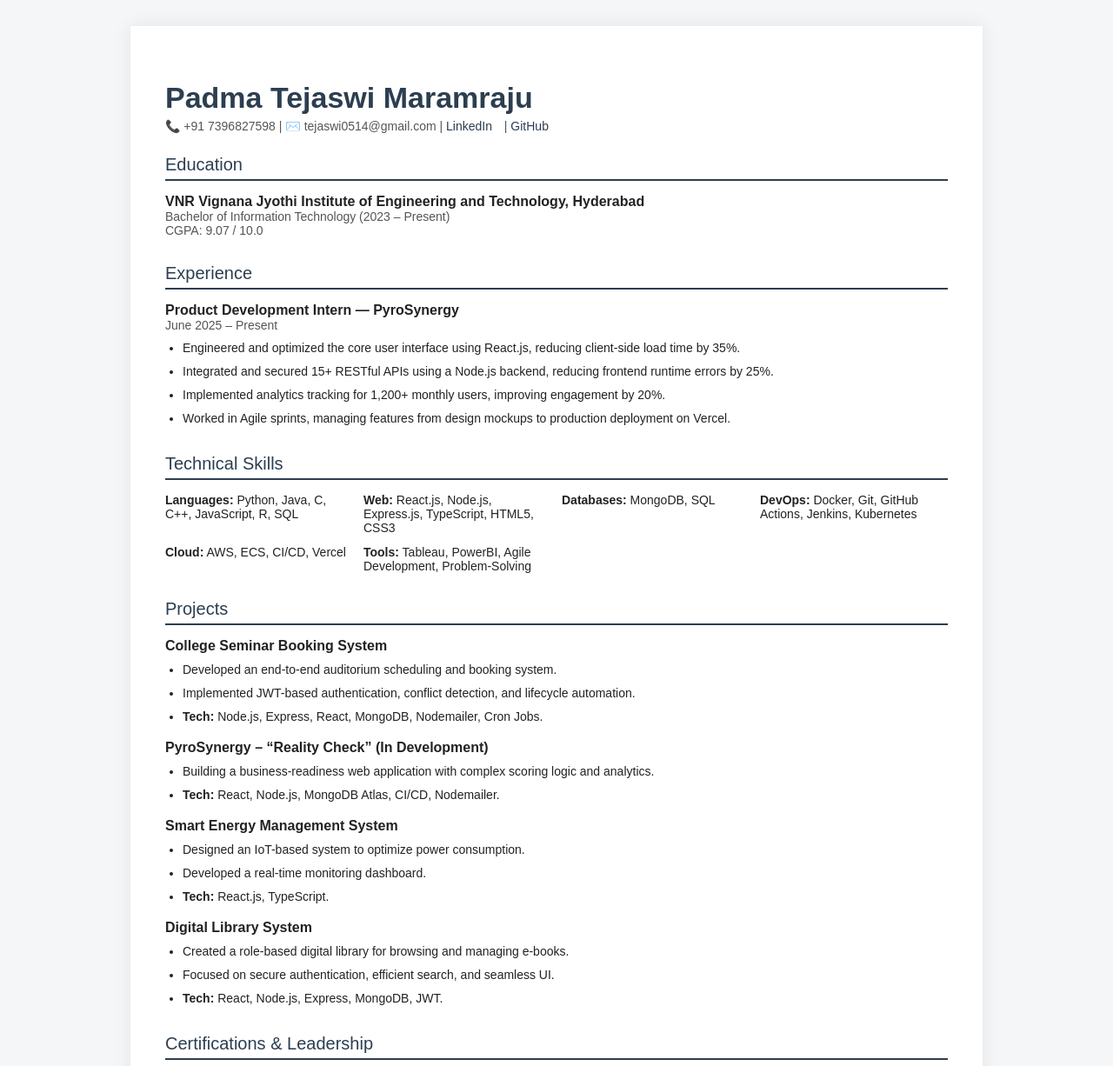
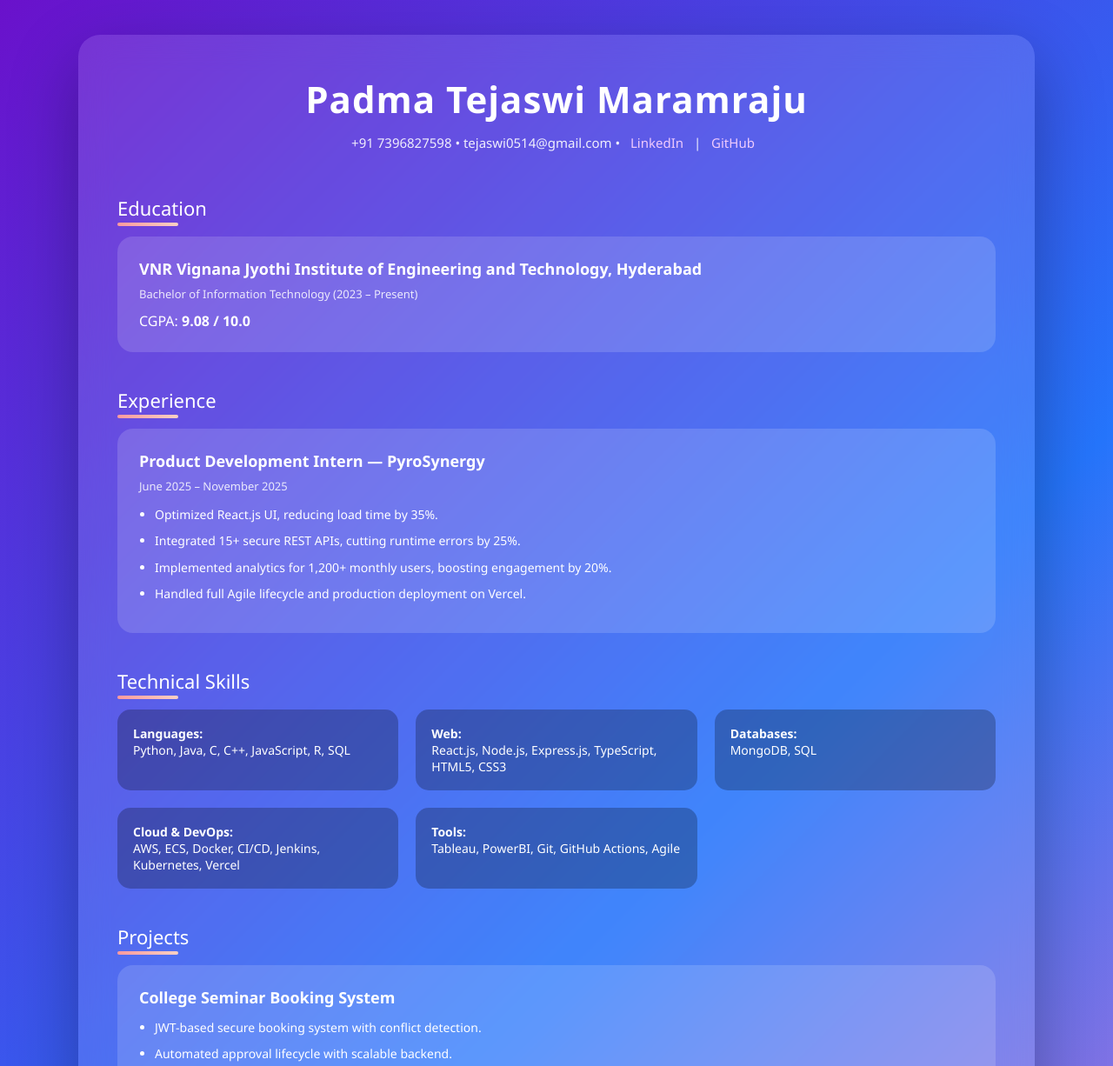
Before and after one commit to tejaswi060514/padma-website, a plain HTML site: page public/index.html in a window 1280 px wide. Shown: the top 1226 px of the page at 87% size. Drawn offline with Linux system fonts and the light colour scheme.

Commit message:
changed resume

```diff
--- a/public/index.html
+++ b/public/index.html
@@ -3,87 +3,136 @@
 <head>
 <meta charset="UTF-8">
 <meta name="viewport" content="width=device-width, initial-scale=1.0">
-    <title>Padma Tejaswi Maramraju | Resume</title>
+<title>Padma Tejaswi Maramraju | Profile Resume</title>
 
 <style>
+:root {
+  --primary: #6a11cb;
+  --secondary: #2575fc;
+  --accent: #ff6ec4;
+  --dark: #1e1e2f;
+  --light: #ffffff;
+}
+
+* {
+  box-sizing: border-box;
+  margin: 0;
+  padding: 0;
+}
+
 body {
-            margin: 0;
-            font-family: Arial, Helvetica, sans-serif;
-            background: #f4f6f8;
-            color: #222;
+  font-family: "Segoe UI", sans-serif;
+  background: linear-gradient(135deg, var(--primary), var(--secondary), var(--accent));
+  min-height: 100vh;
+  padding: 40px 20px;
 }
 
 .container {
-            max-width: 900px;
-            margin: 30px auto;
-            background: #ffffff;
-            padding: 40px;
-            box-shadow: 0 0 20px rgba(0,0,0,0.08);
+  max-width: 1100px;
+  margin: auto;
+  background: rgba(255, 255, 255, 0.12);
+  backdrop-filter: blur(18px);
+  border-radius: 25px;
+  padding: 45px;
+  color: var(--light);
+  box-shadow: 0 30px 80px rgba(0,0,0,0.3);
 }
 
-        h1 {
-            font-size: 34px;
-            margin-bottom: 5px;
-            color: #2c3e50;
+header {
+  text-align: center;
+  margin-bottom: 50px;
 }
 
-        .contact {
-            font-size: 14px;
-            margin-bottom: 25px;
-            color: #555;
+header h1 {
+  font-size: 42px;
+  letter-spacing: 1px;
 }
 
-        .contact a {
-            color: #2c3e50;
-            text-decoration: none;
-            margin-right: 10px;
+header p {
+  margin-top: 12px;
+  font-size: 15px;
+  opacity: 0.9;
 }
 
-        .section {
-            margin-bottom: 30px;
+header a {
+  color: #ffd6ff;
+  text-decoration: none;
+  margin: 0 8px;
+}
+
+section {
+  margin-bottom: 40px;
 }
 
 .section-title {
-            font-size: 20px;
-            border-bottom: 2px solid #2c3e50;
-            padding-bottom: 5px;
-            margin-bottom: 15px;
-            color: #2c3e50;
+  font-size: 22px;
+  margin-bottom: 18px;
+  position: relative;
 }
 
-        .item-title {
-            font-weight: bold;
-            font-size: 16px;
+.section-title::after {
+  content: "";
+  position: absolute;
+  width: 70px;
+  height: 4px;
+  background: linear-gradient(90deg, #ff9a9e, #fad0c4);
+  bottom: -6px;
+  left: 0;
+  border-radius: 10px;
 }
 
-        .item-subtitle {
-            font-size: 14px;
-            color: #555;
+.card {
+  background: rgba(255,255,255,0.15);
+  border-radius: 18px;
+  padding: 25px;
+  margin-bottom: 20px;
+  transition: transform 0.4s ease, box-shadow 0.4s ease;
 }
 
-        ul {
-            margin-top: 8px;
-            padding-left: 20px;
+.card:hover {
+  transform: translateY(-8px);
+  box-shadow: 0 25px 40px rgba(0,0,0,0.35);
 }
 
-        ul li {
-            margin-bottom: 6px;
+.card h3 {
+  font-size: 18px;
+  margin-bottom: 5px;
+}
+
+.card span {
+  font-size: 13px;
+  opacity: 0.85;
+}
+
+.card ul {
+  margin-top: 12px;
+  padding-left: 18px;
+}
+
+.card ul li {
   font-size: 14px;
-            line-height: 1.5;
+  margin-bottom: 8px;
+  line-height: 1.6;
 }
 
 .skills-grid {
   display: grid;
-            grid-template-columns: repeat(auto-fit, minmax(200px, 1fr));
-            gap: 12px;
+  grid-template-columns: repeat(auto-fit, minmax(240px, 1fr));
+  gap: 20px;
+}
+
+.skill-box {
+  background: rgba(0,0,0,0.25);
+  padding: 18px;
+  border-radius: 15px;
   font-size: 14px;
 }
 
-        .footer {
+footer {
   text-align: center;
+  margin-top: 40px;
   font-size: 13px;
-            color: #777;
-            margin-top: 40px;
+  opacity: 0.8;
 }
 </style>
 </head>
@@ -92,100 +141,103 @@
 
 <div class="container">
 
+<header>
   <h1>Padma Tejaswi Maramraju</h1>
-    <div class="contact">
-        📞 +91 7396827598 |
-        ✉️ tejaswi0514@gmail.com |
-        <a href="#" target="_blank">LinkedIn</a> |
-        <a href="#" target="_blank">GitHub</a>
+  <p>
+    +91 7396827598 • tejaswi0514@gmail.com •
+    <a href="#">LinkedIn</a> |
+    <a href="#">GitHub</a>
+  </p>
+</header>
+
+<section>
+  <div class="section-title">Education</div>
+  <div class="card">
+    <h3>VNR Vignana Jyothi Institute of Engineering and Technology, Hyderabad</h3>
+    <span>Bachelor of Information Technology (2023 – Present)</span>
+    <p style="margin-top:10px;">CGPA: <strong>9.08 / 10.0</strong></p>
   </div>
+</section>
 
-    <!-- EDUCATION -->
-    <div class="section">
-        <div class="section-title">Education</div>
-        <div class="item-title">VNR Vignana Jyothi Institute of Engineering and Technology, Hyderabad</div>
-        <div class="item-subtitle">
-            Bachelor of Information Technology (2023 – Present) <br>
-            CGPA: 9.07 / 10.0
+<section>
+  <div class="section-title">Experience</div>
+  <div class="card">
+    <h3>Product Development Intern — PyroSynergy</h3>
+    <span>June 2025 – November 2025</span>
+    <ul>
+      <li>Optimized React.js UI, reducing load time by 35%.</li>
+      <li>Integrated 15+ secure REST APIs, cutting runtime errors by 25%.</li>
+      <li>Implemented analytics for 1,200+ monthly users, boosting engagement by 20%.</li>
+      <li>Handled full Agile lifecycle and production deployment on Vercel.</li>
+    </ul>
   </div>
+</section>
+
+<section>
+  <div class="section-title">Technical Skills</div>
+  <div class="skills-grid">
+    <div class="skill-box"><strong>Languages:</strong><br>Python, Java, C, C++, JavaScript, R, SQL</div>
+    <div class="skill-box"><strong>Web:</strong><br>React.js, Node.js, Express.js, TypeScript, HTML5, CSS3</div>
+    <div class="skill-box"><strong>Databases:</strong><br>MongoDB, SQL</div>
+    <div class="skill-box"><strong>Cloud & DevOps:</strong><br>AWS, ECS, Docker, CI/CD, Jenkins, Kubernetes, Vercel</div>
+    <div class="skill-box"><strong>Tools:</strong><br>Tableau, PowerBI, Git, GitHub Actions, Agile</div>
   </div>
+</section>
 
-    <!-- EXPERIENCE -->
-    <div class="section">
-        <div class="section-title">Experience</div>
+<section>
+  <div class="section-title">Projects</div>
 
-        <div class="item-title">Product Development Intern — PyroSynergy</div>
-        <div class="item-subtitle">June 2025 – Present</div>
-
+  <div class="card">
+    <h3>College Seminar Booking System</h3>
     <ul>
-            <li>Engineered and optimized the core user interface using React.js, reducing client-side load time by 35%.</li>
-            <li>Integrated and secured 15+ RESTful APIs using a Node.js backend, reducing frontend runtime errors by 25%.</li>
-            <li>Implemented analytics tracking for 1,200+ monthly users, improving engagement by 20%.</li>
-            <li>Worked in Agile sprints, managing features from design mockups to production deployment on Vercel.</li>
+      <li>JWT-based secure booking system with conflict detection.</li>
+      <li>Automated approval lifecycle with scalable backend.</li>
+      <li><strong>Tech:</strong> React, Node.js, Express, MongoDB, Nodemailer, Cron Jobs</li>
     </ul>
   </div>
 
-    <!-- TECHNICAL SKILLS -->
-    <div class="section">
-        <div class="section-title">Technical Skills</div>
-
-        <div class="skills-grid">
-            <div><strong>Languages:</strong> Python, Java, C, C++, JavaScript, R, SQL</div>
-            <div><strong>Web:</strong> React.js, Node.js, Express.js, TypeScript, HTML5, CSS3</div>
-            <div><strong>Databases:</strong> MongoDB, SQL</div>
-            <div><strong>DevOps:</strong> Docker, Git, GitHub Actions, Jenkins, Kubernetes</div>
-            <div><strong>Cloud:</strong> AWS, ECS, CI/CD, Vercel</div>
-            <div><strong>Tools:</strong> Tableau, PowerBI, Agile Development, Problem-Solving</div>
-        </div>
-    </div>
-
-    <!-- PROJECTS -->
-    <div class="section">
-        <div class="section-title">Projects</div>
-
-        <div class="item-title">College Seminar Booking System</div>
+  <div class="card">
+    <h3>PyroSynergy – “Reality Check”</h3>
     <ul>
-            <li>Developed an end-to-end auditorium scheduling and booking system.</li>
-            <li>Implemented JWT-based authentication, conflict detection, and lifecycle automation.</li>
-            <li><strong>Tech:</strong> Node.js, Express, React, MongoDB, Nodemailer, Cron Jobs.</li>
-        </ul>
-
-        <div class="item-title">PyroSynergy – “Reality Check” (In Development)</div>
-        <ul>
-            <li>Building a business-readiness web application with complex scoring logic and analytics.</li>
-            <li><strong>Tech:</strong> React, Node.js, MongoDB Atlas, CI/CD, Nodemailer.</li>
-        </ul>
-
-        <div class="item-title">Smart Energy Management System</div>
-        <ul>
-            <li>Designed an IoT-based system to optimize power consumption.</li>
-            <li>Developed a real-time monitoring dashboard.</li>
-            <li><strong>Tech:</strong> React.js, TypeScript.</li>
-        </ul>
-
-        <div class="item-title">Digital Library System</div>
-        <ul>
-            <li>Created a role-based digital library for browsing and managing e-books.</li>
-            <li>Focused on secure authentication, efficient search, and seamless UI.</li>
-            <li><strong>Tech:</strong> React, Node.js, Express, MongoDB, JWT.</li>
+      <li>Business-readiness scoring web application with analytics.</li>
+      <li><strong>Tech:</strong> React, Node.js, MongoDB Atlas, CI/CD</li>
     </ul>
   </div>
 
-    <!-- CERTIFICATIONS & LEADERSHIP -->
-    <div class="section">
-        <div class="section-title">Certifications & Leadership</div>
-
+  <div class="card">
+    <h3>Smart Energy Management System</h3>
     <ul>
-            <li><strong>Certifications:</strong> Tableau, SQL, Cisco Python Networking Academy, Frontend Development (OneRoadmap), TypeScript (Infosys).</li>
-            <li><strong>Leadership:</strong> Volunteer – Microsoft Innovation Hub (2023–Present).</li>
-            <li>Member – ACM Student Chapter (2023–Present).</li>
-            <li><strong>Achievements:</strong> Webathon 3.0 Hackathon – Qualified for 2nd round.</li>
+      <li>IoT-based solution for optimized power consumption.</li>
+      <li>Real-time monitoring dashboard.</li>
+      <li><strong>Tech:</strong> React.js, TypeScript</li>
     </ul>
   </div>
 
-    <div class="footer">
-        © 2026 Padma Tejaswi Maramraju
+  <div class="card">
+    <h3>Digital Library System</h3>
+    <ul>
+      <li>Role-based digital platform for e-book management.</li>
+      <li>Secure authentication and efficient search.</li>
+      <li><strong>Tech:</strong> React, Node.js, Express, MongoDB, JWT</li>
+    </ul>
   </div>
+</section>
+
+<section>
+  <div class="section-title">Certifications & Leadership</div>
+  <div class="card">
+    <ul>
+      <li>Certifications: Tableau, SQL, Cisco Python, Frontend Development, TypeScript (Infosys)</li>
+      <li>Volunteer – Microsoft Innovation Hub</li>
+      <li>Member – ACM Student Chapter</li>
+      <li>Webathon 3.0 Hackathon – Qualified 2nd Round</li>
+    </ul>
+  </div>
+</section>
+
+<footer>
+  © 2026 Padma Tejaswi Maramraju • Crafted with elegance & innovation
+</footer>
 
 </div>
 
```
Lines whose indentation alone changed are shown as unchanged.
